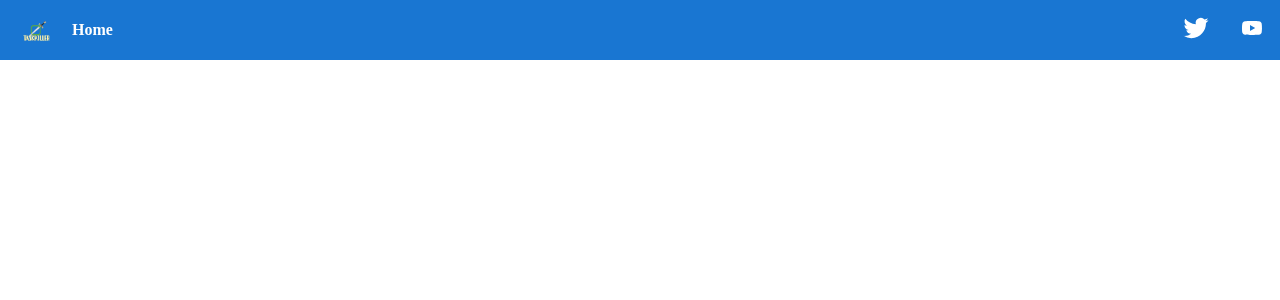
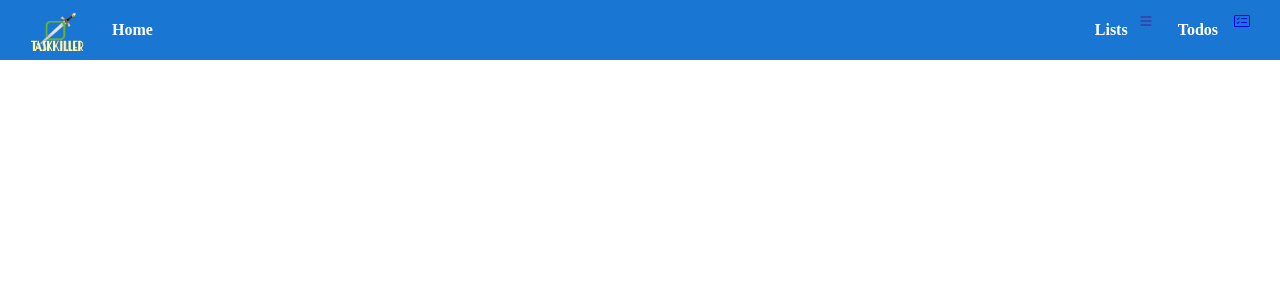
Before and after one commit to ArPimentel/Task-Killer, an Angular app: page / in a window 1280 px wide. Shown: the top 300 px of the page. Built offline with nearby package versions, Linux system fonts and the light colour scheme.

Commit message:
Update header

```diff
--- a/src/app/header/header.component.css
+++ b/src/app/header/header.component.css
@@ -16,12 +16,12 @@
     margin: 0 16px;
   }
 
-  .toolbar #twitter-logo {
+  .toolbar #list-logo {
     height: 40px;
-    margin: 0 8px;
+    margin: 0 10px;
   }
 
-  .toolbar #youtube-logo {
+  .toolbar #todos-logo {
     height: 40px;
     margin: 0 16px;
   }
@@ -31,5 +31,7 @@
     opacity: 0.8;
   }
   .spacer {
-    flex: 1;
+    flex: 5;
+    padding: 20px;
+    font-size: larger;
   }
--- a/src/app/header/header.component.html
+++ b/src/app/header/header.component.html
@@ -1,47 +1,52 @@
 <div class="toolbar" role="banner">
-  <img width="40" alt="Angular Logo" src="assets/taskKiller.png" />
+  <img width="80" alt="TaskKiller Logo" src="assets/taskKiller.png" />
   <span>Home</span>
   <div class="spacer"></div>
-  <a
+  Lists<a
     aria-label="Angular on twitter"
     target="_blank"
     rel="noopener"
-    href="https://twitter.com/angular"
-    title="Twitter"
+    href=""
+    title="List"
   >
     <svg
-      id="twitter-logo"
-      height="24"
+      id="list-logo"
+      xmlns="http://www.w3.org/2000/svg"
+      width="30"
+      height="30"
+      fill="currentColor"
       data-name="Logo"
-      xmlns="http://www.w3.org/2000/svg"
-      viewBox="0 0 400 400"
+      class="bi bi-list"
+      viewBox="0 0 30 30"
     >
-      <rect width="400" height="400" fill="none" />
       <path
-        d="M153.62,301.59c94.34,0,145.94-78.16,145.94-145.94,0-2.22,0-4.43-.15-6.63A104.36,104.36,0,0,0,325,122.47a102.38,102.38,0,0,1-29.46,8.07,51.47,51.47,0,0,0,22.55-28.37,102.79,102.79,0,0,1-32.57,12.45,51.34,51.34,0,0,0-87.41,46.78A145.62,145.62,0,0,1,92.4,107.81a51.33,51.33,0,0,0,15.88,68.47A50.91,50.91,0,0,1,85,169.86c0,.21,0,.43,0,.65a51.31,51.31,0,0,0,41.15,50.28,51.21,51.21,0,0,1-23.16.88,51.35,51.35,0,0,0,47.92,35.62,102.92,102.92,0,0,1-63.7,22A104.41,104.41,0,0,1,75,278.55a145.21,145.21,0,0,0,78.62,23"
-        fill="#fff"
+        fill-rule="evenodd"
+        d="M2.5 12a.5.5 0 0 1 .5-.5h10a.5.5 0 0 1 0 1H3a.5.5 0 0 1-.5-.5zm0-4a.5.5 0 0 1 .5-.5h10a.5.5 0 0 1 0 1H3a.5.5 0 0 1-.5-.5zm0-4a.5.5 0 0 1 .5-.5h10a.5.5 0 0 1 0 1H3a.5.5 0 0 1-.5-.5z"
       />
     </svg>
   </a>
-  <a
+  Todos<a
     aria-label="Angular on YouTube"
     target="_blank"
     rel="noopener"
     href="https://youtube.com/angular"
-    title="YouTube"
+    title="Todos"
   >
     <svg
-      id="youtube-logo"
-      height="24"
-      width="24"
+      id="todos-logo"
+      xmlns="http://www.w3.org/2000/svg"
+      width="30"
+      height="30"
+      fill="currentColor"
       data-name="Logo"
-      xmlns="http://www.w3.org/2000/svg"
-      viewBox="0 0 24 24"
-      fill="#fff"
+      class="bi bi-card-checklist"
+      viewBox="0 0 30 30"
     >
-      <path d="M0 0h24v24H0V0z" fill="none" />
       <path
-        d="M21.58 7.19c-.23-.86-.91-1.54-1.77-1.77C18.25 5 12 5 12 5s-6.25 0-7.81.42c-.86.23-1.54.91-1.77 1.77C2 8.75 2 12 2 12s0 3.25.42 4.81c.23.86.91 1.54 1.77 1.77C5.75 19 12 19 12 19s6.25 0 7.81-.42c.86-.23 1.54-.91 1.77-1.77C22 15.25 22 12 22 12s0-3.25-.42-4.81zM10 15V9l5.2 3-5.2 3z"
+        d="M14.5 3a.5.5 0 0 1 .5.5v9a.5.5 0 0 1-.5.5h-13a.5.5 0 0 1-.5-.5v-9a.5.5 0 0 1 .5-.5h13zm-13-1A1.5 1.5 0 0 0 0 3.5v9A1.5 1.5 0 0 0 1.5 14h13a1.5 1.5 0 0 0 1.5-1.5v-9A1.5 1.5 0 0 0 14.5 2h-13z"
+      />
+      <path
+        d="M7 5.5a.5.5 0 0 1 .5-.5h5a.5.5 0 0 1 0 1h-5a.5.5 0 0 1-.5-.5zm-1.496-.854a.5.5 0 0 1 0 .708l-1.5 1.5a.5.5 0 0 1-.708 0l-.5-.5a.5.5 0 1 1 .708-.708l.146.147 1.146-1.147a.5.5 0 0 1 .708 0zM7 9.5a.5.5 0 0 1 .5-.5h5a.5.5 0 0 1 0 1h-5a.5.5 0 0 1-.5-.5zm-1.496-.854a.5.5 0 0 1 0 .708l-1.5 1.5a.5.5 0 0 1-.708 0l-.5-.5a.5.5 0 0 1 .708-.708l.146.147 1.146-1.147a.5.5 0 0 1 .708 0z"
       />
     </svg>
   </a>
```
